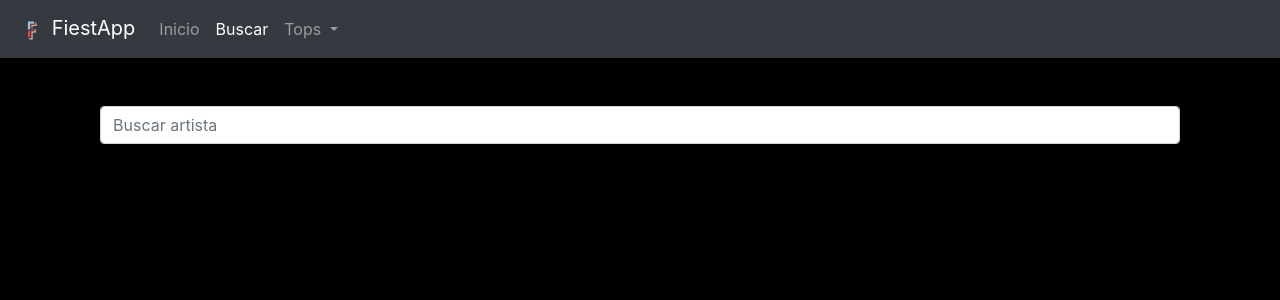
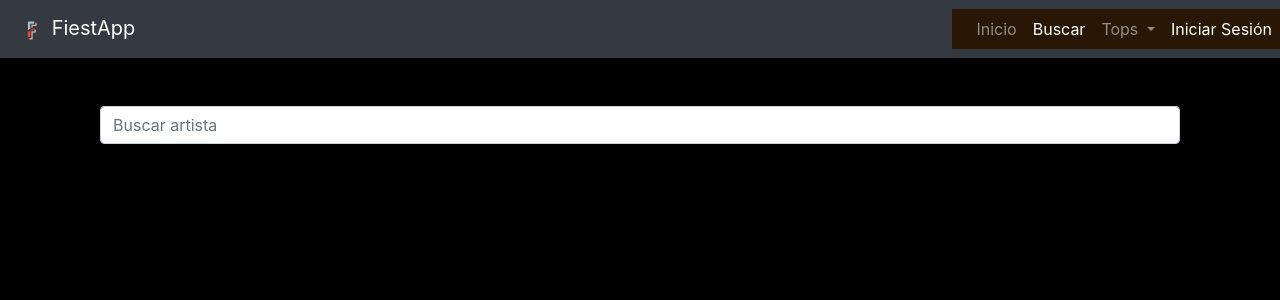
Before and after one commit to JScorpio67/ProAsix, an Angular app: page /search in a window 1280 px wide. Shown: the top 300 px of the page. Built offline with nearby package versions, Linux system fonts and the light colour scheme; a web font is replaced by a local one.

Commit message:
correxiones_navbar

```diff
--- a/src/app/app.component.html
+++ b/src/app/app.component.html
@@ -1,3 +1,4 @@
+<!-- HTML PRINCIPAL -->
 <app-navbar></app-navbar>
 
 <div class="container mt-5">
--- /dev/null
+++ b/src/app/pages/nohome/nohome.component.html
@@ -0,0 +1 @@
+<p>nohome works!</p>
--- a/src/app/pages/shared/navbar/navbar.component.css
+++ b/src/app/pages/shared/navbar/navbar.component.css
@@ -1,7 +1,30 @@
-.barra{
+/* .barra{
     display: flex;
     flex-direction: row;
     justify-content: end;
     align-items: end;
     background-color: antiquewhite;
+} */
+
+#navbarSupportedContent{
+    background-color: rgb(149, 111, 66);
+    /* display: flex; */
+    /* flex-direction: row; */
+    /* justify-content: end;  */
+    /* align-items: end; */
+
 }
+
+
+ .navbar-nav{
+    background-color: rgb(39, 23, 4);
+    position: absolute;
+    right: 0px;
+    z-index: 1;
+    margin-right: 1rem;
+    padding-left: 1rem; /*interior*/
+
+    /* display: flex;
+    flex-direction: row;
+    justify-content: end; */
+}
--- a/src/app/pages/shared/navbar/navbar.component.html
+++ b/src/app/pages/shared/navbar/navbar.component.html
@@ -10,7 +10,7 @@
 
   <!--BOTONS DEL NAVBAR-->
   <!--<div class="collapse navbar-collapse" id="navbarSupportedContent"></div>-->
-  <div class="collapse navbar-collapse"  id="navbarSupportedContent">
+  <div class="collapse navbar-collapse"  id="navbarSupportedContent"  style="vertical-align:middle;">
     <ul class="navbar-nav mr-auto">
       <li class="nav-item" routerLinkActive="active">
         <a class="nav-link" routerLink="home" >Inicio</a>
@@ -28,6 +28,12 @@
           <a class="dropdown-item" href="#">Top Playlists</a>
         </div>
       </li>
+      <li *ngIf="!userLoginOn" class="nav-item" routerLinkActive="active">
+        <a class="nav-link" routerLink="search">Iniciar Sesión</a>
+      </li>
+      <li *ngIf="userLoginOn" class="nav-item" routerLinkActive="active">
+        <a class="nav-link" routerLink="search">Cerrar Sesion</a>
+      </li>
     </ul>
 
   </div>
--- a/src/app/pages/shared/navbar/navbar.component.ts
+++ b/src/app/pages/shared/navbar/navbar.component.ts
@@ -6,6 +6,7 @@
   styleUrls: ['./navbar.component.css']
 })
 export class NavbarComponent implements OnInit {
+  userLoginOn:boolean=false;
 
   constructor() { }
 
--- a/src/app/services/spotify.service.ts
+++ b/src/app/services/spotify.service.ts
@@ -14,7 +14,7 @@
   //METODO QUE REUTILIZAREMOS PARA ABREVIAR OTROS METODOS, URL SPOTIFY
   getQuery(query:string ){
     const headers = new HttpHeaders({
-      'Authorization' : 'Bearer BQA58zN2LwKERwUHCb8L2ot_d7VO7GmXwuVB6Jf0hFdMCel9m_4nZ1PhxQhtGsSwwA7JXt6lS8c7YCt0_aIKEYMp_6cUvEmLqgOdGSO56nczhH7UG_E'
+      'Authorization' : 'Bearer BQD6lzXljWG8kODQUZCum_q_5IkZDchFmfBZ0MKXtZPL3xrtIFtE5S7K91ZRVL8oLiet8BUz0Byiwr9_aX4JDqYKoyB46QBFOtjQ05XNUYlOJ9ZfuWQ'
 
     });
     return this.http.get(`${URL}/${query}`, {headers})
```
Also changed, not shown: src/app/pages/nohome/nohome.component.ts (added, +13 -0 lines), src/app/pages/nohome/nohome.component.css (added), 1 other file (tests, documents, lock files or other folders).
